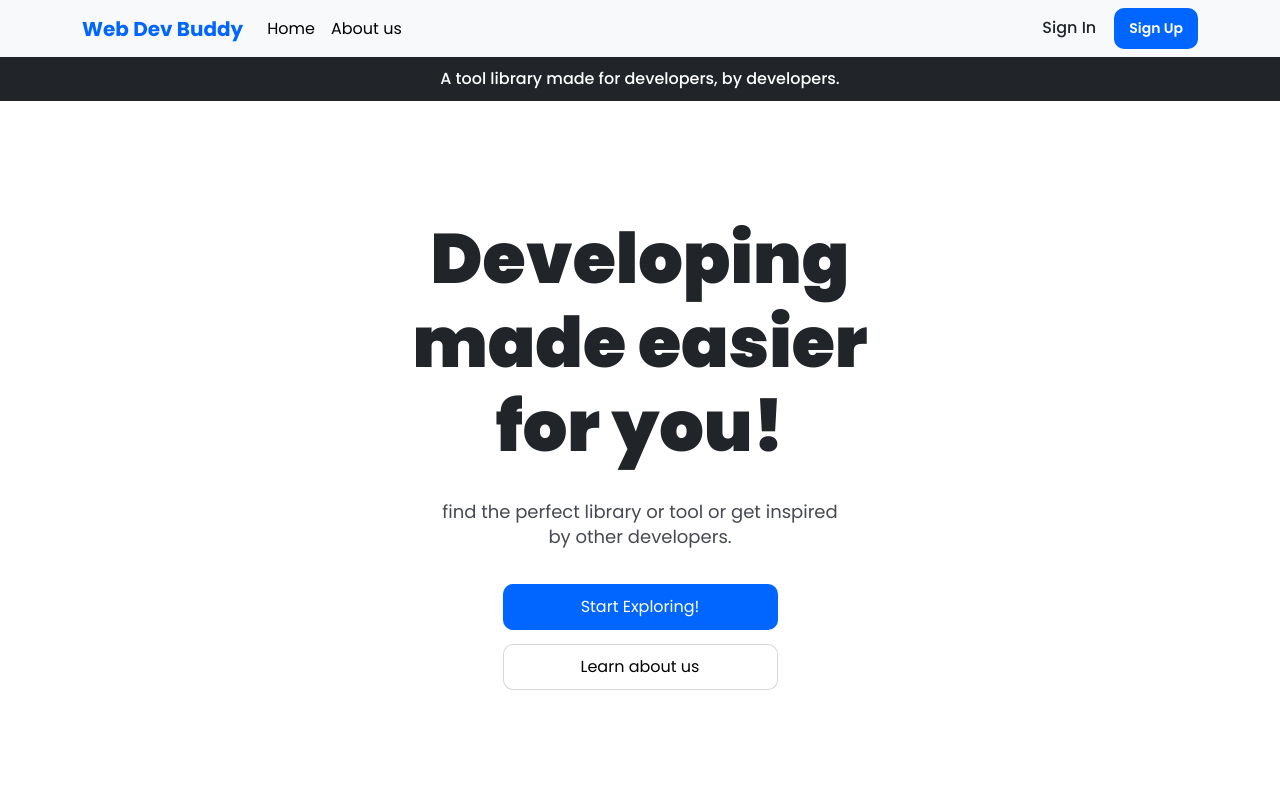
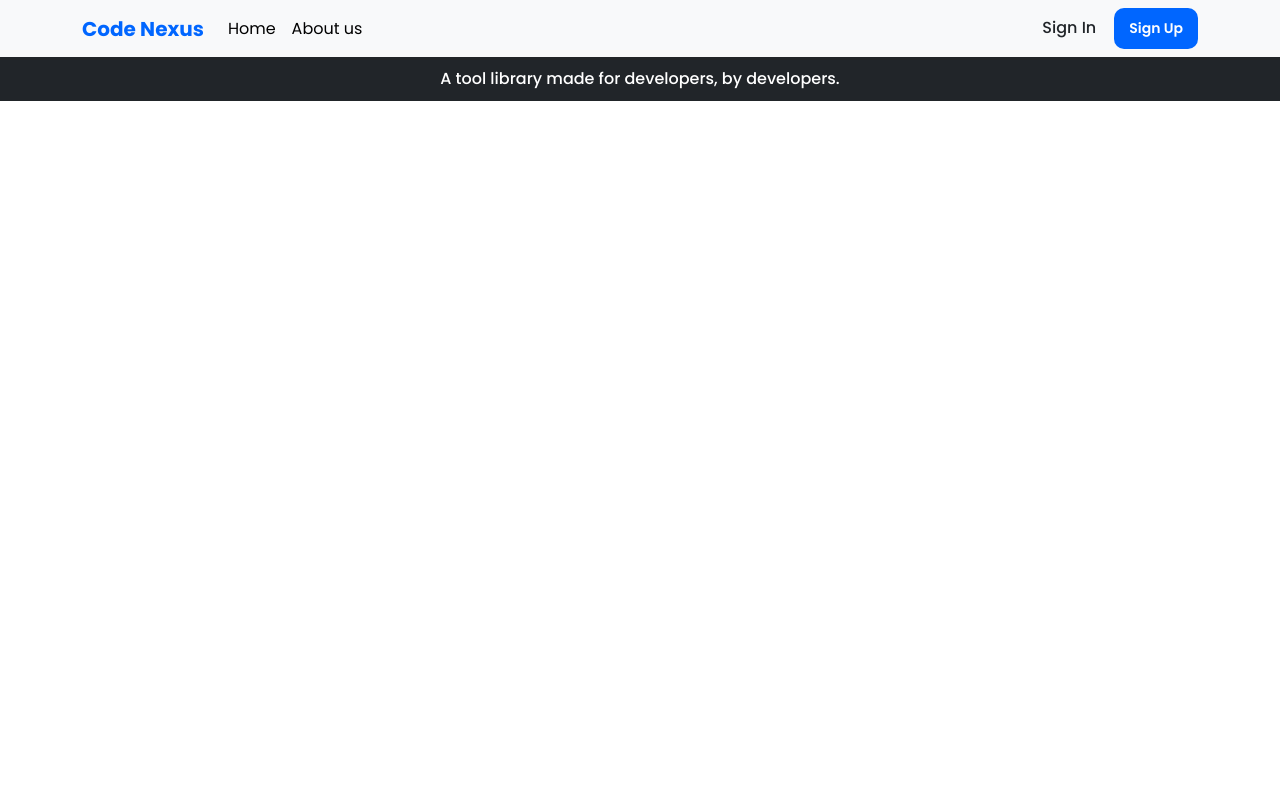
Before and after one commit to HunterBrennan1/CodeNexus, a React (Create React App) app in the folder grand-library/: page / in a window 1280 px wide. Shown: the top 800 px of the page. Built offline with nearby package versions, Linux system fonts and the light colour scheme.

Commit message:
condensed the main homepage into its own jsx file to format the router easier

```diff
--- a/grand-library/src/App.css
+++ b/grand-library/src/App.css
@@ -208,6 +208,13 @@ box-shadow: 0px 0px 9px 0px rgba(0,0,0,0.75);
   margin-bottom: 25px;
 }
 
+.filler_text{
+  text-align: center;
+  padding:50px 10%;
+  font-size: 20px;
+  font-weight: 700;
+}
+
 
 /* ////////////////////Footer Section styling/////////////////////// */
 
--- a/grand-library/src/App.js
+++ b/grand-library/src/App.js
@@ -1,20 +1,21 @@
 
 import './App.css';
-import Navbartop from './components/navbar';
-import Hero from './components/hero';
-import Bubbles from './components/bubbles';
-import Footer from './components/footer';
-// import { BrowserRouter as Router, Route, Routes } from "react-router-dom";
+import Home from './components/home';
+import { BrowserRouter, BrowserRouter as Router, Route, Routes } from "react-router-dom";
+import NavBar from './components/navbar';
 
 
 function App() {
   return (
-    <div className="App">
-      <Navbartop />
-      <Hero />
-      <Bubbles />
-      <Footer />
+    <div>
+      <NavBar />
     </div>
+    // <BrowserRouter>
+    //   <Routes>
+
+    //     <Route path='/' element={<Home />}></Route>
+    //   </Routes>
+    // </BrowserRouter>
   );
 }
 
--- a/grand-library/src/components/bubbles.js
+++ b/grand-library/src/components/bubbles.js
@@ -45,6 +45,9 @@ export const Bubbles = () => {
           </div>
         </div>
       </div>
+      <div>
+        <p className='filler_text'>Used by us personally with satisfied users around the world</p>
+      </div>
     </section>
   )
 }
--- /dev/null
+++ b/grand-library/src/components/home.js
@@ -0,0 +1,18 @@
+import NavBar from "./navbar";
+import Hero from "./hero";
+import Bubbles from "./bubbles";
+import Footer from "./footer";
+
+
+export const Home = () => {
+  return (
+    <section>
+      <NavBar />
+      <Hero />
+      <Bubbles />
+      <Footer />
+    </section>
+  )
+}
+
+export default Home;
--- a/grand-library/src/components/navbar.js
+++ b/grand-library/src/components/navbar.js
@@ -10,11 +10,11 @@ function Navbartop() {
     <section>
       <Navbar collapseOnSelect expand="lg" className="bg-body-tertiary navbar_container">
         <Container>
-          <Navbar.Brand href="#home">Web Dev Buddy</Navbar.Brand>
+          <Navbar.Brand href="/">Code Nexus</Navbar.Brand>
           <Navbar.Toggle aria-controls="responsive-navbar-nav" />
           <Navbar.Collapse id="responsive-navbar-nav">
             <Nav className="me-auto nav_btn_icon_container">
-              <Nav.Link href="#features">Home</Nav.Link>
+              <Nav.Link href="/">Home</Nav.Link>
               <Nav.Link href="#pricing">About us</Nav.Link>
               {/* <NavDropdown title="Dropdown" id="collasible-nav-dropdown">
                 <NavDropdown.Item href="#action/3.1">Action</NavDropdown.Item>
```
